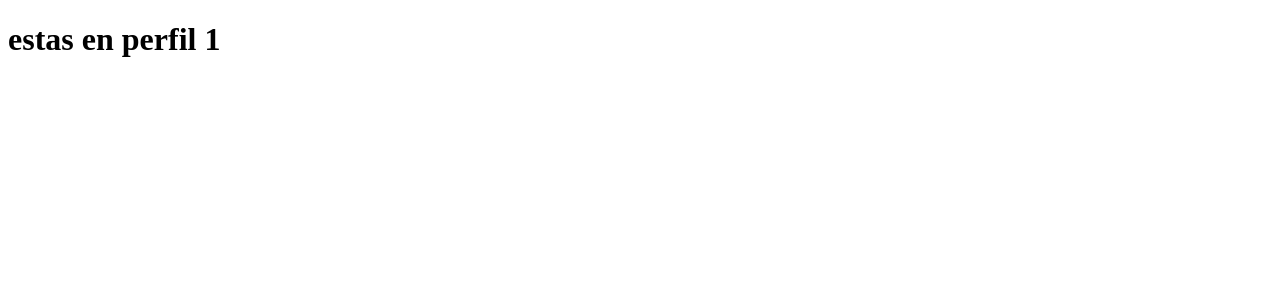
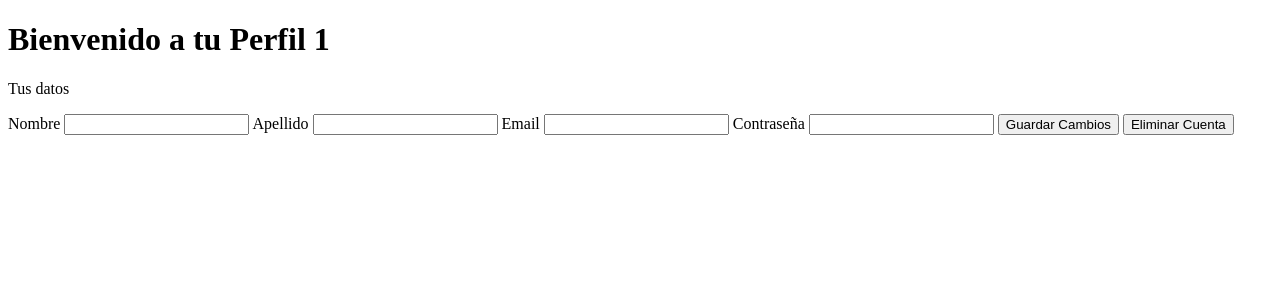
Before and after one commit to JoaquinVargas1/Lomal, a Django app: page /irPerfil/1/ in a window 1280 px wide. Shown: the top 300 px of the page. Run offline with Django 4.2, Linux system fonts and the light colour scheme.

Commit message:
Update perfil.html

```diff
--- a/Lomal/proyecto/appLomal/templates/perfil.html
+++ b/Lomal/proyecto/appLomal/templates/perfil.html
@@ -1,13 +1,42 @@
 <!DOCTYPE html>
 <html lang="en">
 <head>
-    {% load static%}
+    {% load static %}
 
     <meta charset="UTF-8">
     <meta name="viewport" content="width=device-width, initial-scale=1.0">
     <title>Document</title>
+    <link rel="stylesheet" href="{% static 'css/perfil.css' %}">
+
 </head>
 <body>
-    <h1>estas en perfil {{usuario}}</h1>
+    <h1 id="titulo" nombre-usuario="{{usuario}}">Bienvenido a tu Perfil  {{usuario}}</h1>
+
+    <p id="txtTusDatos">Tus datos</p>
+
+
+    <div class="form-container">
+
+        <label for="txtNombre" class="form-label">Nombre</label>
+        <input name="txtNombre" type="text" class="form-control" id="txtNombre" value="{{ datosUsuario.nombres }}">
+
+        <label for="txtApellido" class="form-label">Apellido</label>
+        <input name="txtApellido" type="text" class="form-control" id="txtApellido" value="{{ datosUsuario.apellidos }}">
+
+        <label for="txtEmail" class="form-label">Email</label>
+        <input name="txtEmail" type="text" class="form-control" id="txtEmail" value="{{ datosUsuario.email }}">
+
+        <label for="txtContrasena" class="form-label">Contraseña</label>
+        <input name="txtContrasena" type="password" class="form-control" id="txtContrasena" value="{{ datosUsuario.contrasena }}">
+
+        <button id="btnGuardar" type="submit">Guardar Cambios</button>
+        <button id="btnEliminar" type="submit">Eliminar Cuenta</button>
+
+    </div>
+
+    <script src="https://code.jquery.com/jquery-3.6.4.min.js"></script>
+    <script src="{% static 'js/perfil.js' %}"></script>
+
+
 </body>
 </html>
```
